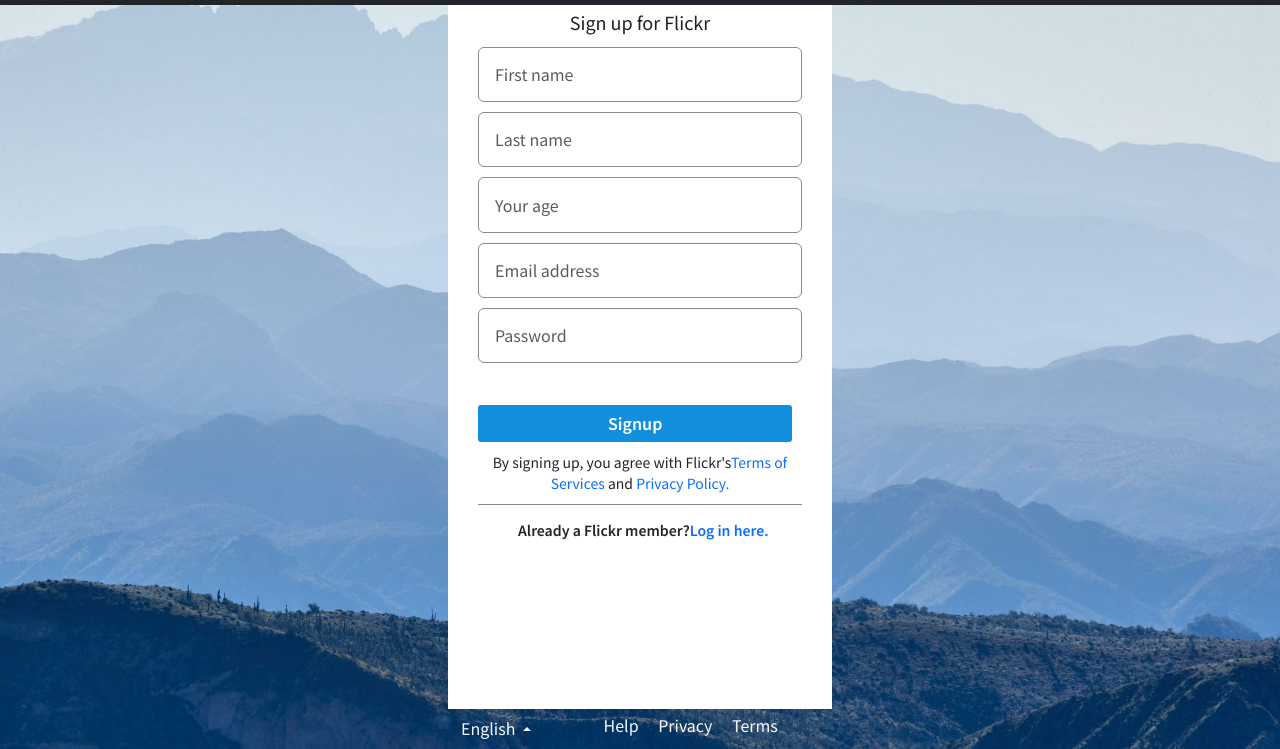
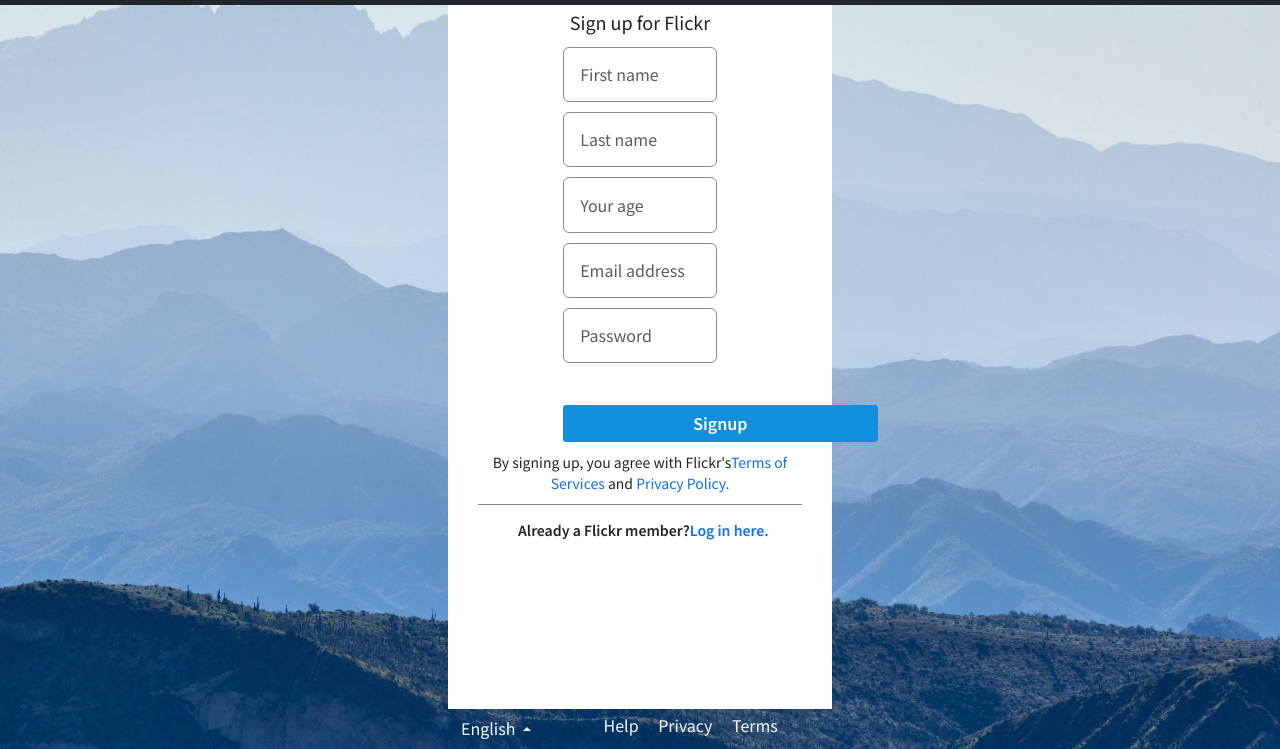
Before and after one commit to DAVID-EXCEL1/Level-One-Project, a plain HTML site: page sign-up.html in a window 1280 px wide. Shown: the part 51-800 px from the top of the page. Drawn offline with nearby package versions, Linux system fonts and the light colour scheme.

Commit message:
commit ooooo0

```diff
--- a/style.css
+++ b/style.css
@@ -245,8 +245,8 @@
     }
 
     #sign form {
-        padding-left: 30px;
-        padding-right: 30px;
+        padding-left: 30%;
+        padding-right: 30%;
     }
 
     #sign input {
```
